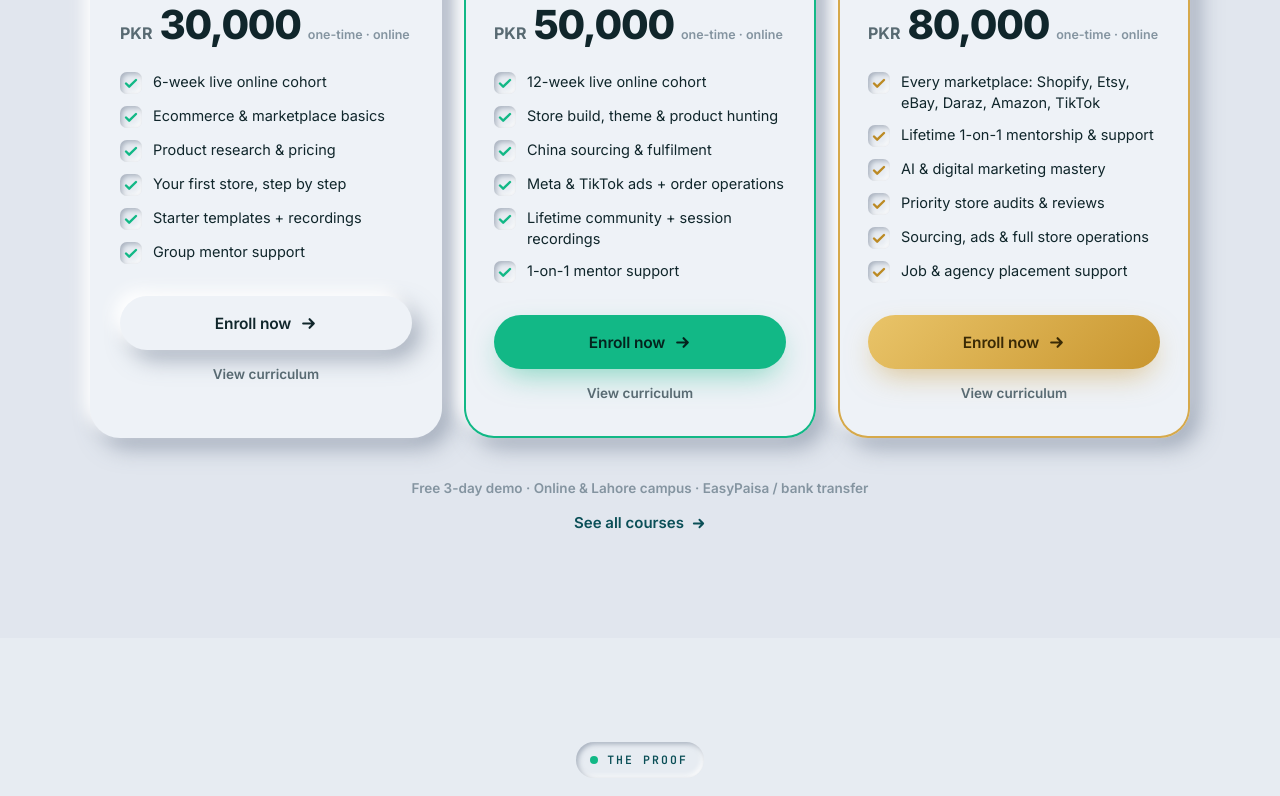
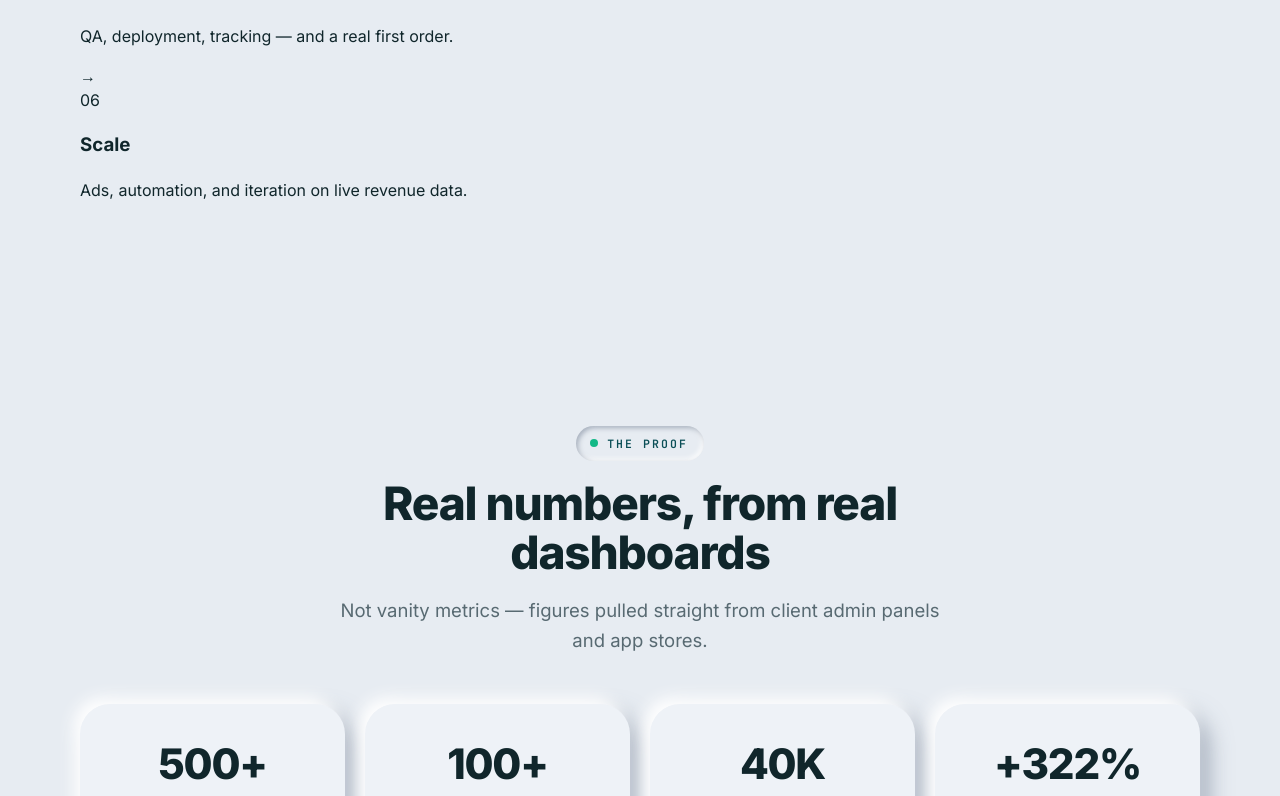
Before and after one commit to etsywisecart-ctrl/scaleup-marketing-website, a Next.js app in the folder web/: page / in a window 1280 px wide. Shown: the part 3144-3940 px from the top of the page. Built offline with nearby package versions, Linux system fonts and the light colour scheme; no server answers.

Commit message:
Improve homepage flow with visible delivery process

```diff
--- a/web/src/app/page.tsx
+++ b/web/src/app/page.tsx
@@ -1,6 +1,7 @@
 import Hero from "@/components/Hero";
 import ClientLogos from "@/components/ClientLogos";
 import Services from "@/components/Services";
+import Process from "@/components/Process";
 import Academy from "@/components/Academy";
 import Results from "@/components/Results";
 import WhyUs from "@/components/WhyUs";
@@ -19,8 +20,9 @@ export default function Home() {
       <Hero />
       <ClientLogos />
       <Services />
+      <Process />
+      <Results />
       <Academy />
-      <Results />
       <WhyUs />
       <Testimonials />
       <Faq />
```
